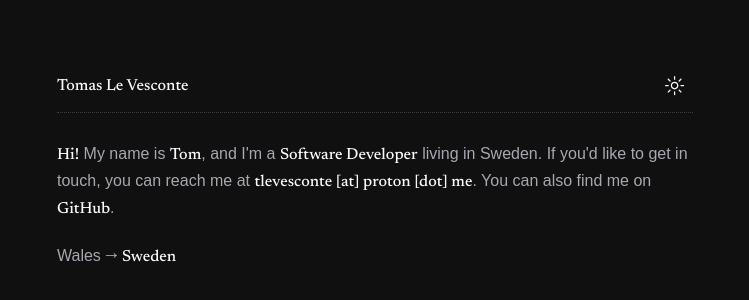
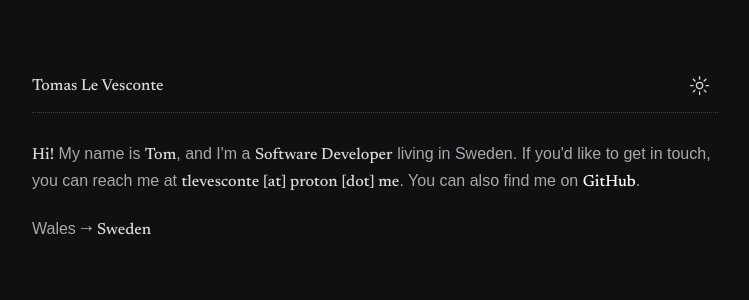
Before and after one commit to levesconte/www, a Next.js app: page / in a window 1280 px wide. Shown: the part 188-488 px from the top of the page, without its empty margins (265-1014 px from the left). Built offline with nearby package versions, Linux system fonts and the light colour scheme; a web font is replaced by a local one.

Commit message:
Make .dark special-foreground darker & increase container width

```diff
--- a/src/app/globals.css
+++ b/src/app/globals.css
@@ -19,7 +19,7 @@
     /* Regular text */
     --primary-foreground: 240, 4.88%, 67%;
     /* Highlighted text */
-    --special-foreground: 252 37% 98%;
+    --special-foreground: 0 0% 85%;
     /* Hyperlinks */
     --hyper-foreground: 252 37% 98%;
   }
--- a/src/app/layout.tsx
+++ b/src/app/layout.tsx
@@ -62,7 +62,7 @@ export default function RootLayout({
         )}
       >
         <ThemeProvider attribute="class" defaultTheme="dark" enableSystem>
-          <main className="mx-auto my-[30vmin] max-w-[700px] px-8 py-4">
+          <main className="mx-auto my-[30vmin] max-w-[750px] px-8 py-4">
             {children}
           </main>
         </ThemeProvider>
```
